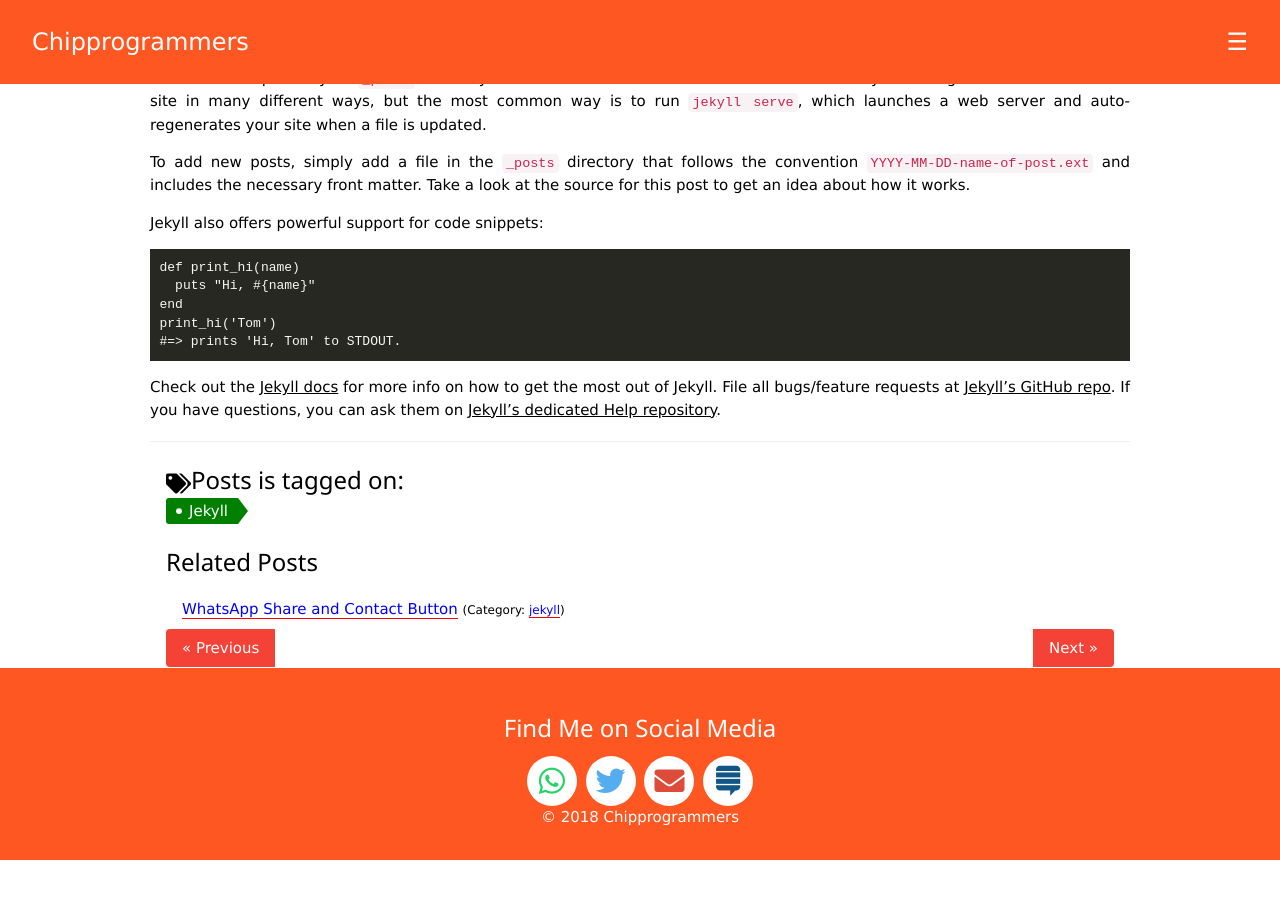
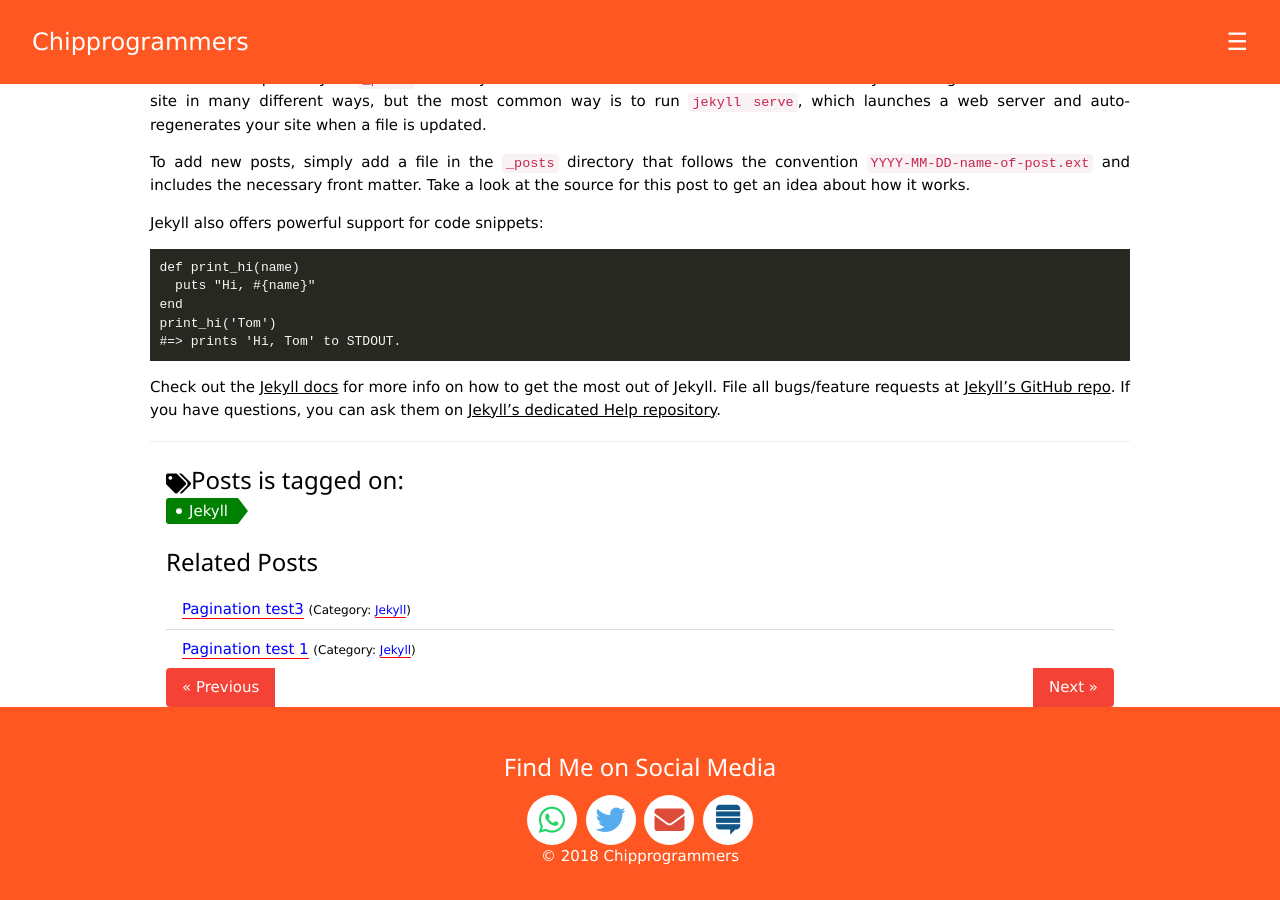
Before and after one commit to techiworld/techiworld.github.io, a Jekyll site: the page built from _posts/2018-01-23-pagination-test-2.md, in a window 1280 px wide and 900 px high, scrolled down 491 px. Built offline with Jekyll 4.4.1, drawn with Linux system fonts in a browser that asks for light colours; comment, search, counter and statistics services are not loaded; before the commit the page ends 1351 px from its top, so only the background shows below that.

Commit message:
Update 2018-01-23-pagination-test-2.md

```diff
--- a/_posts/2018-01-23-pagination-test-2.md
+++ b/_posts/2018-01-23-pagination-test-2.md
@@ -2,11 +2,12 @@
 layout: post
 title:  "Pagination test 2"
 date:   2018-01-23 21:44:39
-category: jekyll
+category: Jekyll
 img: /static/IMG/4.jpg
 card_color: danger
 tags: Jekyll
 ---
+
 You’ll find this post in your `_posts` directory. Go ahead and edit it and re-build the site to see your changes. You can rebuild the site in many different ways, but the most common way is to run `jekyll serve`, which launches a web server and auto-regenerates your site when a file is updated.
 
 To add new posts, simply add a file in the `_posts` directory that follows the convention `YYYY-MM-DD-name-of-post.ext` and includes the necessary front matter. Take a look at the source for this post to get an idea about how it works.
```
